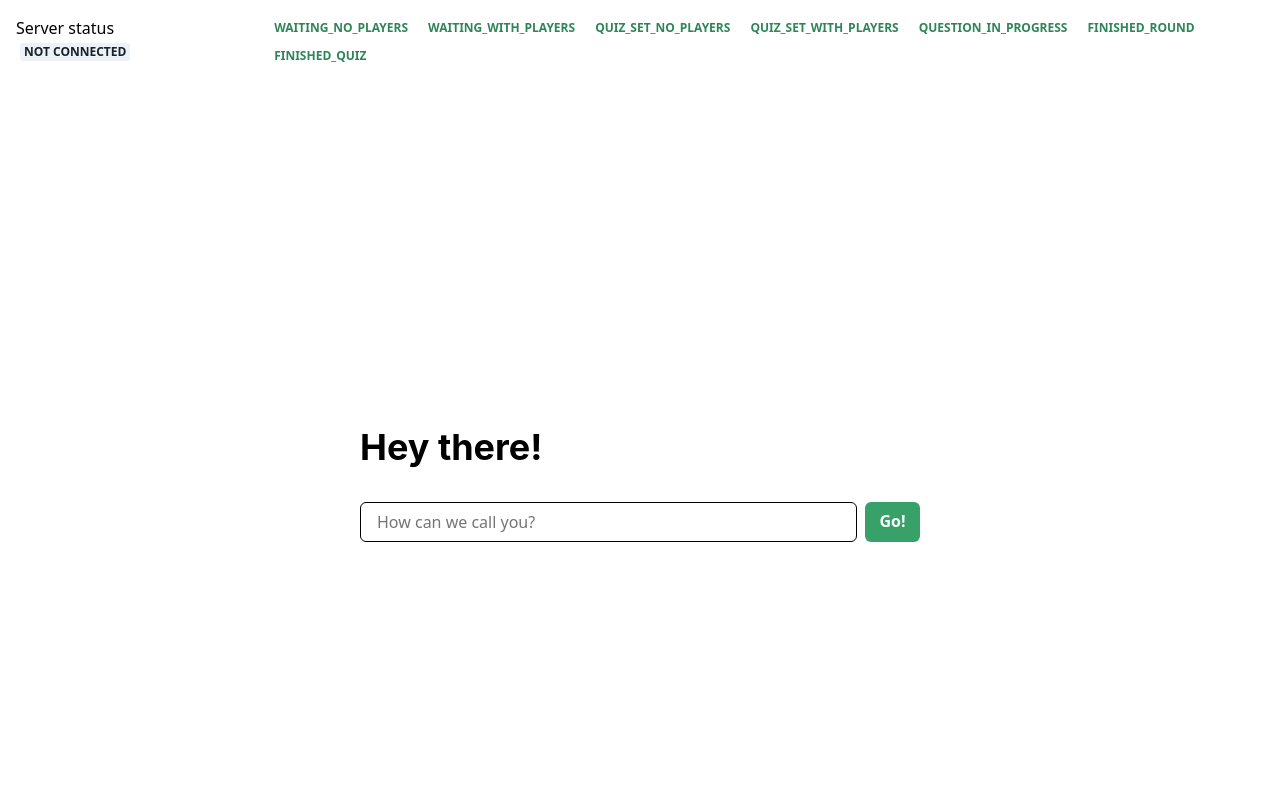
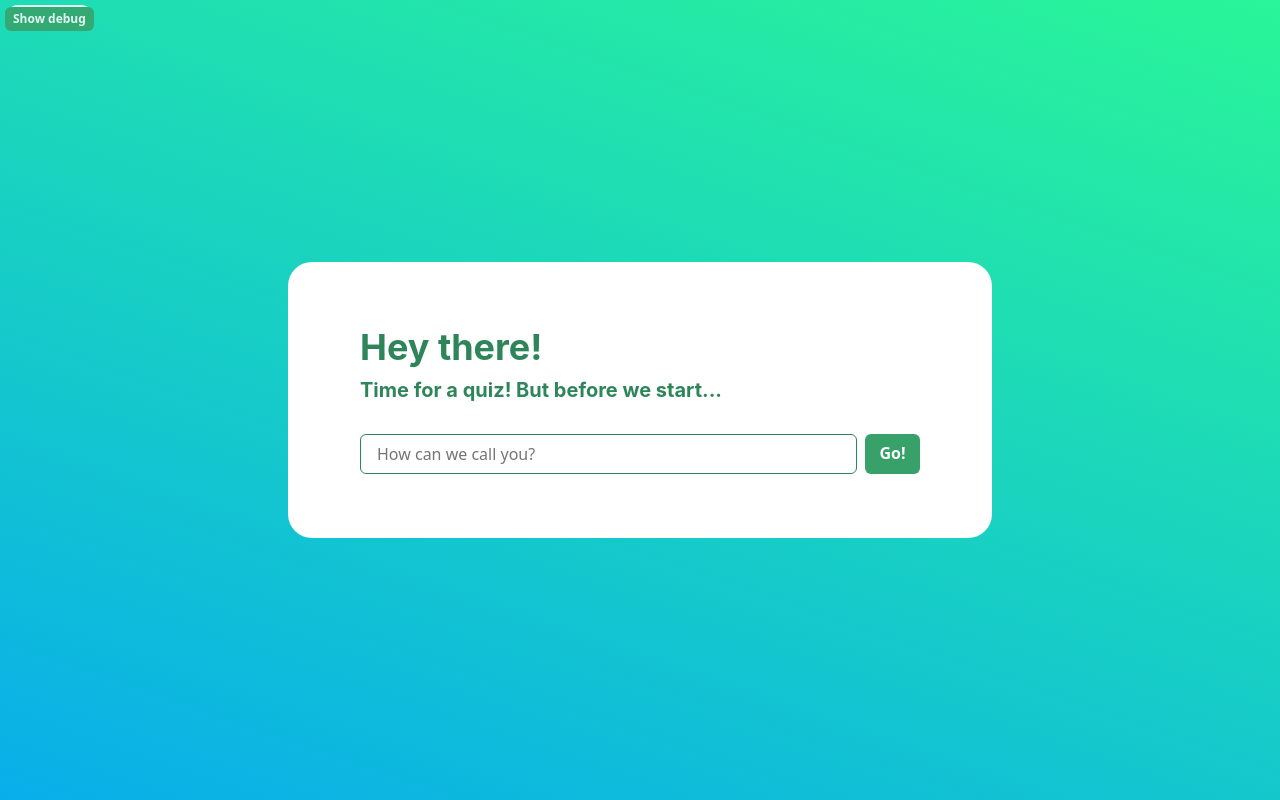
Before and after one commit to kirillsun1/quizapp, a React (Vite) app in the folder frontend/: page /host in a window 1280 px wide. Shown: the top 800 px of the page. Built offline with nearby package versions, Linux system fonts and the light colour scheme.

Commit message:
Add background and style intro screens for player

```diff
--- a/frontend/src/apps/game/GameScreen.tsx
+++ b/frontend/src/apps/game/GameScreen.tsx
@@ -3,12 +3,24 @@ import { GameServerStatus } from './GameServerStatus'
 import { Intro } from './before-game/Intro'
 import { ModeratorMode } from './moderator/ModeratorMode'
 import { PlayerMode } from './player/PlayerMode'
+import { QBackground } from '../../core/components'
+import { useSelector } from 'react-redux'
+import { State } from './state/store'
 
 type Props = { mode: 'player' | 'moderator' }
 
-export const GameScreen = ({mode}: Props) => (
-  <GameServerStatus>
-    <Intro/>
-    {mode === 'player' ? <PlayerMode/> : <ModeratorMode/>}
-  </GameServerStatus>
-)
+export function GameScreen({mode}: Props) {
+  const playerName = useSelector((state: State) => state.game.playerName)
+
+  return (
+    <GameServerStatus>
+      <QBackground>
+        {
+          !playerName
+            ? <Intro/>
+            : (mode === 'player' ? <PlayerMode/> : <ModeratorMode/>)
+        }
+      </QBackground>
+    </GameServerStatus>
+  )
+}
--- a/frontend/src/apps/game/GameServerStatus.tsx
+++ b/frontend/src/apps/game/GameServerStatus.tsx
@@ -1,7 +1,7 @@
-import React from 'react'
+import React, { useState } from 'react'
 import { useDispatch, useSelector } from 'react-redux'
 import type { State } from './state/store'
-import { QBadge, QBox, QButton, QCircularProgress, QFlex, QText } from '../../core/components'
+import { QBadge, QBox, QButton, QCircularProgress, QStack, QText } from '../../core/components'
 import { actions } from './state/gameSlice'
 import { OngoingQuizStatus, Room } from '../../domain/Room'
 
@@ -11,10 +11,31 @@ type Props = {
 
 export const GameServerStatus = ({children}: Props) => (
   <>
-    {
+    <DebugBox/>
+    {children}
+  </>
+)
+
+function DebugBox() {
+  const [show, setShow] = useState(false)
+
+  return (
     import.meta.env.MODE === 'development'
       ? (
-          <QFlex margin={4}>
+        <QBox
+          position={'absolute'}
+          background={'white'}
+          maxWidth={'2xl'}
+          borderRadius={16}
+          top={'5px'}
+          left={'5px'}
+          opacity={'0.85'}
+        >
+          <QButton size={'xs'} onClick={() => setShow(!show)}>Show debug</QButton>
+
+          {
+            show ? (
+                <QStack margin={4}>
                   <QBox mr={12}>
                     <QText>
                       Server status
@@ -22,13 +43,15 @@ export const GameServerStatus = ({children}: Props) => (
                     </QText>
                   </QBox>
                   <StateChangers/>
-          </QFlex>
+                </QStack>
               )
               : null
           }
-    {children}
-  </>
+        </QBox>
       )
+      : null
+  )
+}
 
 function ServerStatusBadge() {
   const status = useSelector((state: State) => state.gameServer)
@@ -135,7 +158,7 @@ function StateChangers() {
   }
 
   return (
-    <QFlex gap={1} wrap={'wrap'}>
+    <QStack>
       {
         Object.keys(states)
           .map(state => (
@@ -147,6 +170,6 @@ function StateChangers() {
             </QButton>
           ))
       }
-    </QFlex>
+    </QStack>
   )
 }
--- a/frontend/src/apps/game/before-game/Intro.tsx
+++ b/frontend/src/apps/game/before-game/Intro.tsx
@@ -4,7 +4,7 @@ import { Action, ThunkDispatch } from '@reduxjs/toolkit'
 import React, { useState } from 'react'
 import { actions } from '../state/gameSlice'
 import { attemptConnection } from '../../../core/ws/gameServerSlice'
-import { QButton, QCenter, QHeading, QInput, QStack } from '../../../core/components'
+import { QBox, QButton, QCenter, QHeading, QInput, QStack } from '../../../core/components'
 
 export function Intro() {
   const currentName = useSelector((state: State) => state.game.playerName)
@@ -20,8 +20,13 @@ export function Intro() {
   }
   return (
     <QCenter minH={'100vh'}>
-      <QStack w={'xl'} px={'2'}>
-        <QHeading marginBottom={6}>Hey there!</QHeading>
+      <QBox background={'white'} padding={16} borderRadius={24}>
+        <QStack width={'xl'} paddingX={2}>
+          <QBox marginBottom={6}>
+            <QHeading marginBottom={2}>Hey there!</QHeading>
+            <QHeading size={'md'}>Time for a quiz! But before we start...</QHeading>
+          </QBox>
+
 
           <QStack maxW={'2xl'} direction={'row'}>
             <QInput
@@ -33,6 +38,7 @@ export function Intro() {
             <QButton onClick={assignName} disabled={!name}>Go!</QButton>
           </QStack>
         </QStack>
+      </QBox>
     </QCenter>
   )
 }
--- a/frontend/src/apps/game/player/PlayerMode.tsx
+++ b/frontend/src/apps/game/player/PlayerMode.tsx
@@ -4,6 +4,7 @@ import { State } from '../state/store'
 import {
   QBox,
   QButton,
+  QCenter,
   QCircularProgress,
   QContainer,
   QFlex,
@@ -25,12 +26,12 @@ export function PlayerMode() {
   }
 
   return (
-    <QContainer maxW={'container.lg'}>
+    <QContainer maxW={'container.lg'} minH={'100vh'}>
       <QBox
-        borderRadius={12}
-        color={'darkgreen'}
-        marginTop={12}
-        marginBottom={6}
+        background={'white'}
+        paddingY={8}
+        paddingX={16}
+        borderRadius={24}
       >
         <QFlex
           direction={'row'}
@@ -38,9 +39,10 @@ export function PlayerMode() {
           alignItems={'center'}
           wrap={'wrap'}
         >
-          <QHeading>
-            Welcome to the room!
-          </QHeading>
+          <QBox>
+            <QHeading marginBottom={2}>Room</QHeading>
+          </QBox>
+
           <QFlex alignItems={'center'}>
             <QBox mr={12}>
               <QText fontWeight="bold">{room.code}</QText>
@@ -75,13 +77,19 @@ const Activity = ({quizStatus}: { quizStatus: OngoingQuizStatus }) => {
 }
 
 const NotStarted = () =>
-  <QStack spacing={10}>
-    <QFlex alignItems={'center'}>
-      <QCircularProgress mr={2} isIndeterminate/>
-      <QHeading size={'md'}>Please wait, moderator will start the quiz soon</QHeading>
-    </QFlex>
-    <QText>Invite more friends to have fun!</QText>
-  </QStack>
+  <QBox
+    background={'white'}
+    paddingY={8}
+    paddingX={16}
+    borderRadius={24}>
+    <QCenter>
+      <QFlex alignItems={'center'}>
+        <QCircularProgress mr={2} isIndeterminate/>
+        <QHeading size={'md'}>Please wait, moderator will start the quiz soon</QHeading>
+      </QFlex>
+    </QCenter>
+  </QBox>
+
 
 function QuestionInProgress() {
   const question = useSelector((state: State) => state.game.room?.ongoingQuiz?.currentQuestion)
--- a/frontend/src/apps/game/player/SelectRoom.tsx
+++ b/frontend/src/apps/game/player/SelectRoom.tsx
@@ -1,11 +1,12 @@
 import React, { useState } from 'react'
-import { QButton, QCenter, QHeading, QInput, QStack } from '../../../core/components'
+import { QBox, QButton, QCenter, QHeading, QInput, QStack } from '../../../core/components'
 import { actions } from '../state/gameSlice'
-import { useDispatch } from 'react-redux'
+import { useDispatch, useSelector } from 'react-redux'
 import { Action, ThunkDispatch } from '@reduxjs/toolkit'
 import { State } from '../state/store'
 
 export function SelectRoom() {
+  const name = useSelector((state: State) => state.game.playerName)
   const [roomCode, setRoomCode] = useState('')
   const dispatch = useDispatch<ThunkDispatch<State, {}, Action>>()
   const joinRoom = () => {
@@ -14,12 +15,16 @@ export function SelectRoom() {
 
   return (
     <QCenter minH={'100vh'}>
+      <QBox background={'white'} padding={16} borderRadius={24}>
         <QStack w={'xl'} px={'2'}>
-        <QHeading marginBottom={6}>Join a room</QHeading>
+          <QBox marginBottom={6}>
+            <QHeading marginBottom={2}>Nice to meet you, {name}!</QHeading>
+            <QHeading size={'md'}>Enter Room PIN below to join a room.</QHeading>
+          </QBox>
 
           <QStack maxW={'2xl'} direction={'row'}>
             <QInput
-            placeholder={'Enter room PIN here'}
+              placeholder={'Room PIN'}
               value={roomCode}
               maxLength={30}
               onChange={event => setRoomCode(event.target.value)}
@@ -27,6 +32,7 @@ export function SelectRoom() {
             <QButton onClick={joinRoom} disabled={!roomCode}>Go!</QButton>
           </QStack>
         </QStack>
+      </QBox>
     </QCenter>
   )
 }
--- /dev/null
+++ b/frontend/src/core/components/background/QBackground.tsx
@@ -0,0 +1,10 @@
+import React from 'react'
+import { QBox } from '../chakra'
+
+export function QBackground({children}: { children: React.ReactNode }) {
+  return (
+    <QBox bgGradient={'linear(19deg, #08AEEA, #2AF598)'}>
+      {children}
+    </QBox>
+  )
+}
--- /dev/null
+++ b/frontend/src/core/components/chakra.ts
@@ -0,0 +1,45 @@
+// Q = Quiz
+
+export {
+
+  // forms
+  Button as QButton,
+  ButtonGroup as QButtonGroup,
+  Text as QText,
+  Heading as QHeading,
+  Input as QInput,
+
+  CircularProgress as QCircularProgress,
+  Badge as QBadge,
+
+  Alert as QAlert,
+  AlertIcon as QAlertIcon,
+
+  UnorderedList as QUnorderedList,
+  ListItem as QListItem,
+
+  // Layout
+  Container as QContainer,
+  Center as QCenter,
+  Box as QBox,
+
+  Stack as QStack,
+  VStack as QVStack,
+
+  SimpleGrid as QSimpleGrid,
+  Grid as QGrid,
+  GridItem as QGridItem,
+
+  SlideFade as QSlideFade,
+
+  // flex
+  Flex as QFlex,
+  Spacer as QSpacer,
+
+  Drawer as QDrawer,
+  DrawerOverlay as QDrawerOverlay,
+  DrawerContent as QDrawerContent,
+  DrawerBody as QDrawerBody,
+  useDisclosure,
+  useToast,
+} from '@chakra-ui/react'
--- a/frontend/src/core/components/index.ts
+++ b/frontend/src/core/components/index.ts
@@ -1,44 +1,2 @@
-// Q = Quiz
-
-export {
-  // forms
-  Button as QButton,
-  ButtonGroup as QButtonGroup,
-  Text as QText,
-  Heading as QHeading,
-  Input as QInput,
-
-  CircularProgress as QCircularProgress,
-  Badge as QBadge,
-
-  Alert as QAlert,
-  AlertIcon as QAlertIcon,
-
-  UnorderedList as QUnorderedList,
-  ListItem as QListItem,
-
-  // Layout
-  Container as QContainer,
-  Center as QCenter,
-  Box as QBox,
-
-  Stack as QStack,
-  VStack as QVStack,
-
-  SimpleGrid as QSimpleGrid,
-  Grid as QGrid,
-  GridItem as QGridItem,
-
-  SlideFade as QSlideFade,
-
-  // flex
-  Flex as QFlex,
-  Spacer as QSpacer,
-
-  Drawer as QDrawer,
-  DrawerOverlay as QDrawerOverlay,
-  DrawerContent as QDrawerContent,
-  DrawerBody as QDrawerBody,
-  useDisclosure,
-  useToast,
-} from '@chakra-ui/react'
+export * from './chakra'
+export * from './background/QBackground'
--- a/frontend/src/main.tsx
+++ b/frontend/src/main.tsx
@@ -13,6 +13,7 @@ const theme = {
     global: {
       'body': {
         minHeight: '100vh',
+        color: 'green.600',
       },
     },
   },
```
Also changed, not shown: frontend/src/apps/game/before-game/PlayerWelcome.tsx (deleted, +0 -21 lines). Lines whose indentation alone changed are shown as unchanged.
